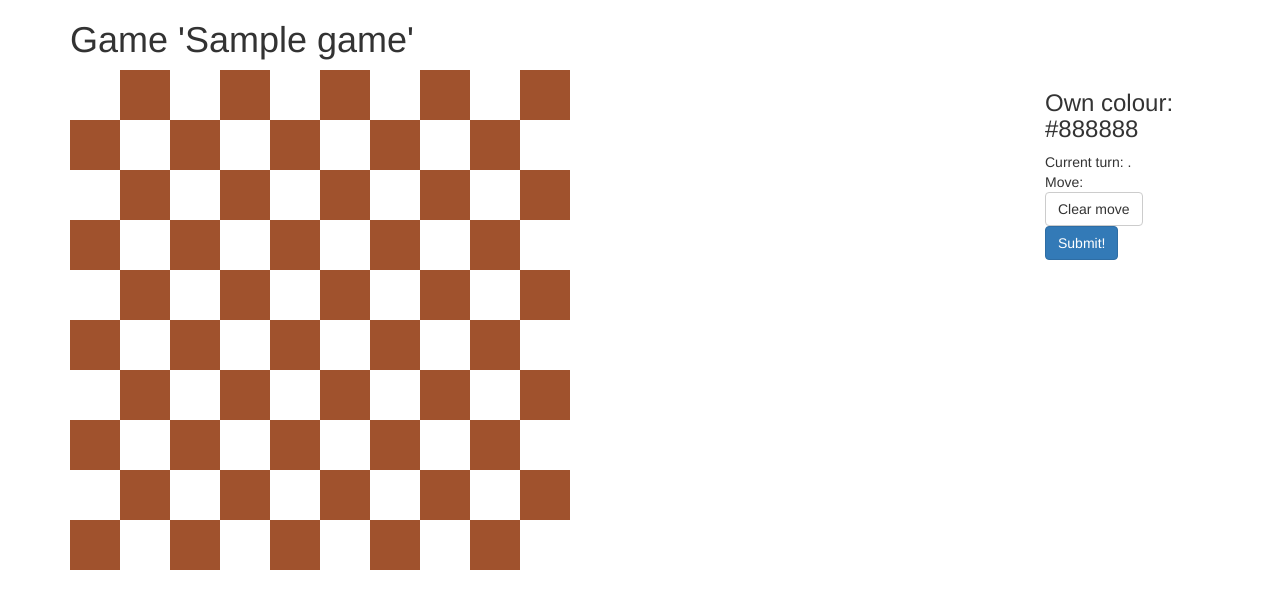
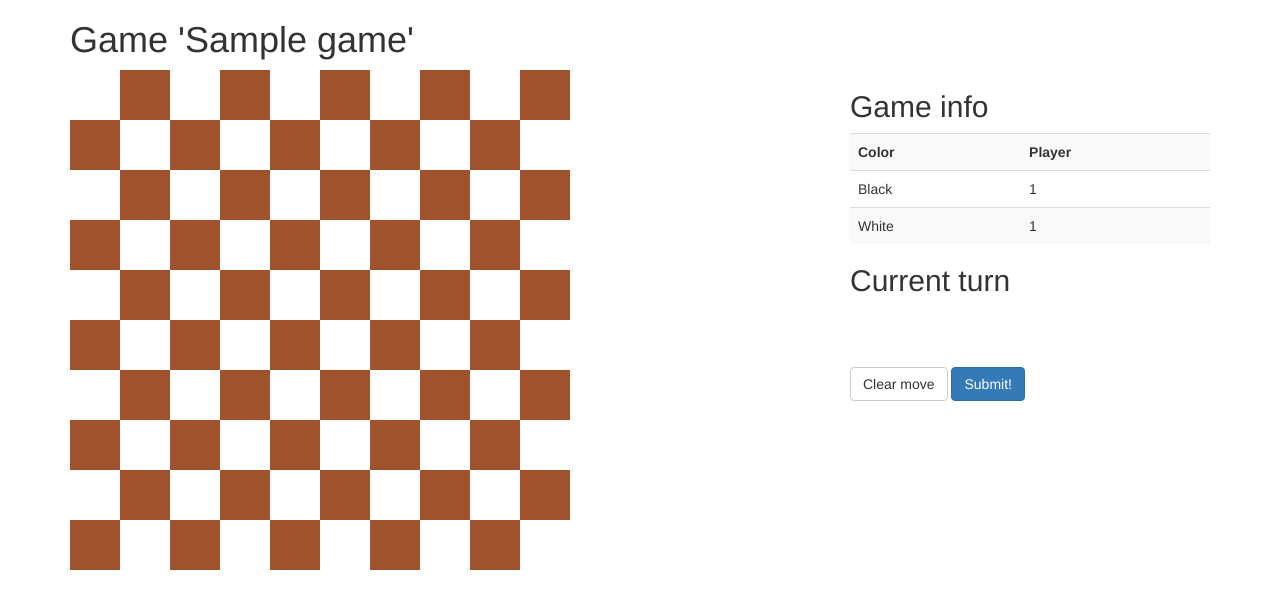
Before and after one commit to FKint/CheckersOnline, a Flask app: template app_server/templates/game.html in a window 1280 px wide. Shown: the top 609 px of the page. Run offline with Flask 2, Linux system fonts and the light colour scheme; the template is opened without the code that fills it: most values are stand-ins (such as "Sample title", 1, 10 or a date in 2020); data that the repository does not hold is empty; some libraries are stand-ins or nearby versions.

Commit message:
Add opponent handles to game

```diff
--- a/app_server/templates/game.html
+++ b/app_server/templates/game.html
@@ -2,14 +2,30 @@
 {% block page_content %}
     <h1>Game '{{ game.GameName }}'</h1>
     <div class="row">
-        <div class="col-xs-12 col-md-10">
+        <div class="col-xs-12 col-md-8">
             <canvas width="500" height="500" id="board">
             </canvas>
         </div>
-        <div class="col-xs-4 col-md-2">
-            <h3>Own colour: {{ own_color }}</h3>
-            Current turn: <span id="turn"></span>.<br>
-            Move: <span id="move" style="background-color:grey"></span><br>
+        <div class="col-xs-4 col-md-4">
+            <h2>Game info</h2>
+            <table class="table table-striped">
+                <tr>
+                    <th>Color</th>
+                    <th>Player</th>
+                </tr>
+                <tr>
+                    <td>Black</td>
+                    <td>{{ game.BlackPlayerId }}</td>
+                </tr>
+                <tr>
+                    <td>White</td>
+                    <td>{{ game.WhitePlayerId }}</td>
+                </tr>
+            </table>
+            <h2>Current turn</h2>
+            <span id="turn"></span><br>
+            <span id="move" style="background-color:grey"></span><br>
+            <span class="alert-danger" id="move-error"></span><br>
             <button class="btn btn-default" id="btnClearMove">Clear move</button>
             <button class="btn btn-primary" id="btnSubmitMove">Submit!</button>
         </div>
@@ -155,7 +171,11 @@
         function loadData() {
             $.get('{{ url_for('.get_game_status', game_id=game.GameId) }}', function (res) {
                 game_status = res.data;
-                $('#turn').text(game_status.Turn);
+                if(game_status.Turn == "{{ own_color }}"){
+                    $('#turn').text("It's your turn.");
+                }else{
+                    $('#turn').text("It's "+game_status.Turn+"'s turn.");
+                }
                 drawCanvas();
             }, "json")
         }
@@ -168,7 +188,7 @@
                 }
                 text += m[0].toString() + m[1].toString();
             }
-            $('span#move').text(text);
+            $('span#move').text("Move: "+text);
         }
         $(document).ready(function () {
             setInterval(loadData, 1000);
@@ -214,6 +234,11 @@
                     }),
                     contentType: 'application/json;charset=UTF-8',
                     success: function (res) {
+                        if(res.error){
+                            $('#move-error').text(res.error);
+                        }else{
+                            $('#move-error').empty();
+                        }
                         console.log(res);
                         loadData();
                     }
```
